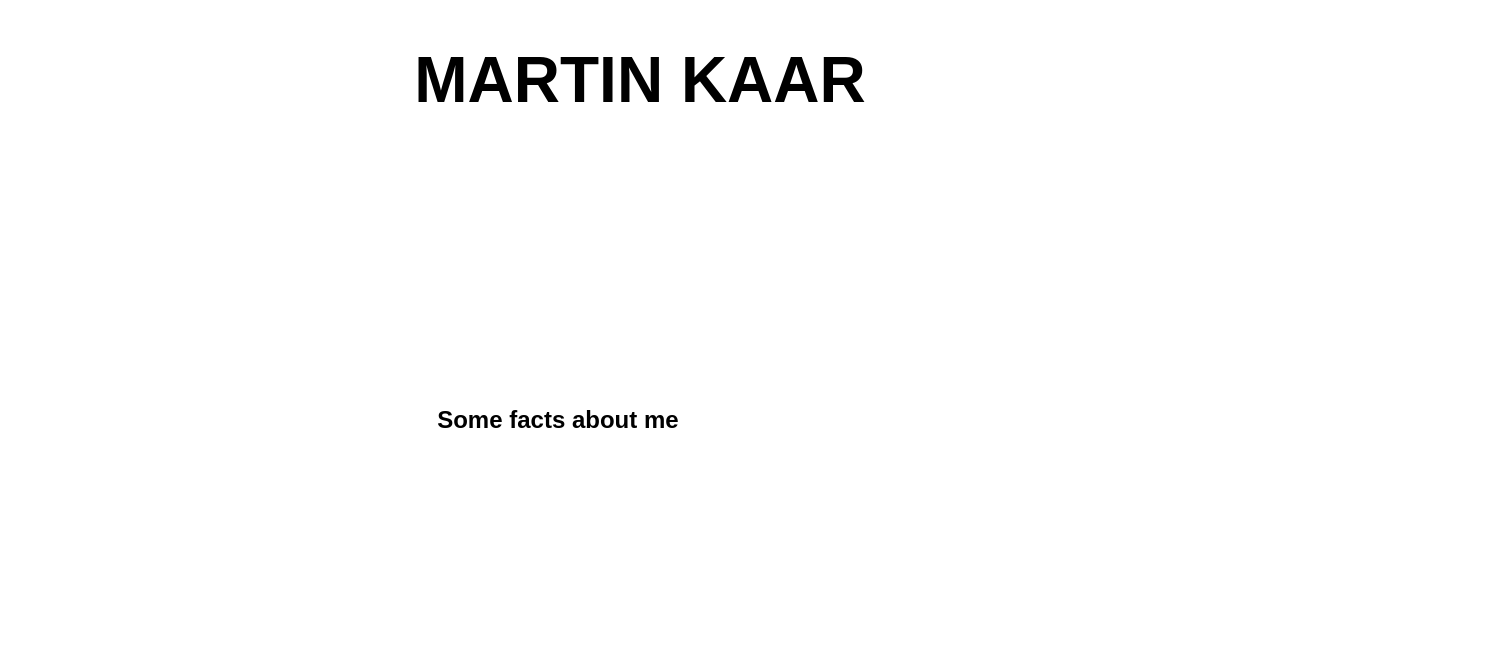
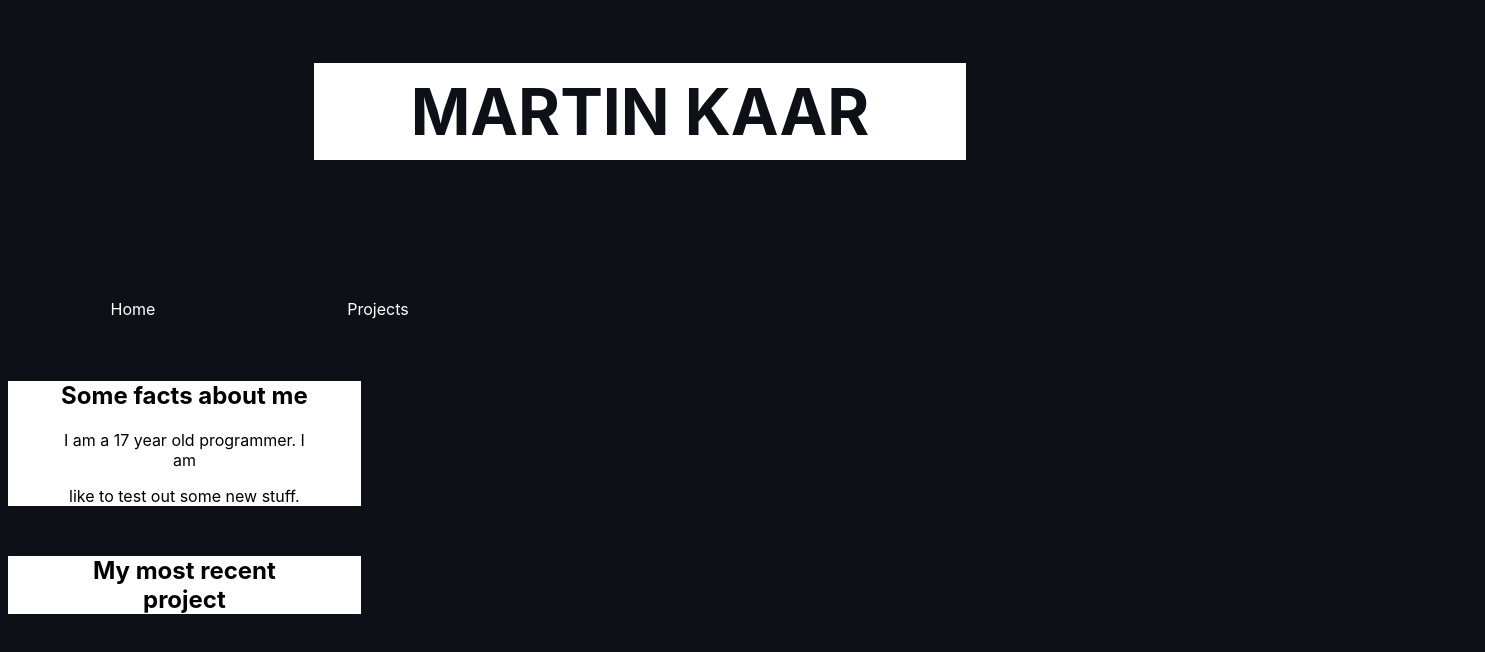
Before and after one commit to Martin-kaar/martin-kaar.github.io, a plain HTML site: page index.html in a window 1280 px wide. Shown: the whole page, 1485 px wide, since content can reach past the window. Drawn offline with Linux system fonts and the light colour scheme.

Commit message:
Rework whole css

```diff
--- a/index.html
+++ b/index.html
@@ -19,19 +19,37 @@
                 <p id="textaudio">MARTIN KAAR</p>
             </a>
         </div>
-        <div class = "facts">
-            <h2> Some facts about me</h2>
-           </div>
 
     </div>
 
 
+<div class="toCenter">
+    <ul>
+        <li class="un">
+            <a href="index.html">Home</a>
+        </li>
+        <li class="un">
+            <a href="projects.html">Projects</a>
+        </li>
+      </ul>
+    </div>
+
+        <div class = "facts">
+            <h2> Some facts about me</h2>
+            <p>I am a 17 year  old programmer. I am</p>
+               <p> like to test out some new stuff. </p>
+           </div>
 
 
-  <ul>
-    <li class="un">
-        <a href="index.html">Home</a>
-    </li>
+           <div class = "mostRecent">
+            <h2> My most recent project</h2>
+
+           </div>
+
+
+
+
+
 </body>
 
 </html>
--- a/style.css
+++ b/style.css
@@ -4,75 +4,78 @@
 	    background-size: cover;
 	    width: 100%;
 		font-family: "SF Pro Display";
+		background-color:#0d1117;
 
 	}
 
 	body {
-	    font-family: 'Arial Narrow Bold', sans-serif;
-	    overflow: hidden;
 	}
 
 	.back {
-	    display: flex;
-	    top: 0px;
-	    left: 50%;
-	    background-image: url("images/background.jpg");
-	    background-attachment: fixed;
+
+	    /* top: 0px;
+	    left: 50%; */
+	    /* background-attachment: fixed;
 	    background-size: cover;
 	    background-repeat: no-repeat;
-	    width: 100%;
-	    height: 1080px;
+	    width: 100%; */
+	    /* height: 1080px; */
 	}
 
 	#audio {
-	    margin-top: 40%;
-	    margin-bottom: 40%;
-	    display: flex;
-	    justify-content: center;
-	    align-items: center;
+
 	}
 
 	#textaudio {
-	    font-family: 'Anton', sans-serif;
 	    background-color: white;
 	    color: black;
 	    font-size: 5vw;
 	    font-weight: bold;
 	    margin: 0 auto;
 	    padding: 10px;
-	    width: 50%;
-	    left: 50%;
-	    top: 10%;
-	    position: fixed;
+		width: 50%;
 	    text-align: center;
-	    position: absolute;
-	    transform: translate(-50%, -50%);
 	    mix-blend-mode: screen;
+		margin-top: 5%;
+	    margin-bottom: 10%;
+
 	}
 
 	.facts {
 	    position: relative;
-	    right: -30%;
-	    top: 35%;
+		width: 20%;
 	    text-align: center;
-	    background-color: rgba(255, 255, 255, 0.5);
-	    margin-bottom: 900px;
+		background-color: white;
+		margin-top: 50px;
+		margin-bottom: 50px;
+	    padding-right: 50px;
+	    padding-left: 50px;
+	}
+	.mostRecent{
+		position: relative;
+		width: 20%;
+	    text-align: center;
+		background-color: white;
+		margin-top: 50px;
+		margin-bottom: 50px;
 	    padding-right: 50px;
 	    padding-left: 50px;
 	}
 
 	ul {
-	    position: absolute;
-	    bottom: 70%;
-	    left: 35%;
+	    position: relative;
 	    list-style-type: none;
 	    margin: 0;
 	    padding: 0;
-	    overflow: hidden;
 	    margin: 0 auto;
-	    width: 81%;
+	    width: 100%;
+
 	}
 
+	.toCenter{
+		display: grid;
+		place-items:center
+	}
 	li {
 	    display: block;
 	    margin: 0;
@@ -97,8 +100,6 @@
 	.mainHead {
 	    width: 100%;
 	    position: fixed;
-	    top: 0px;
-	    left: 0px;
 	}
 
 	.un:after {
@@ -113,29 +114,7 @@
 	.un:hover:after {
 	    width: 100%;
 	}
+	.un{
+		margin-left: 5px;
 
-	ul {
-	    margin-left: auto;
-	    margin-right: auto;
-	    display: block;
 	}
-
-	.flower1 {
-	    width: 20%;
-	    height: 20%;
-	    display: block;
-	    margin-left: auto;
-	    margin-right: auto;
-	    position: relative;
-	    top: 30%;
-	}
-
-	.flower2 {
-	    width: 20%;
-	    height: 20%;
-	    display: block;
-	    margin-left: auto;
-	    margin-right: auto;
-	    position: relative;
-	    top: 30%;
-	}
```
